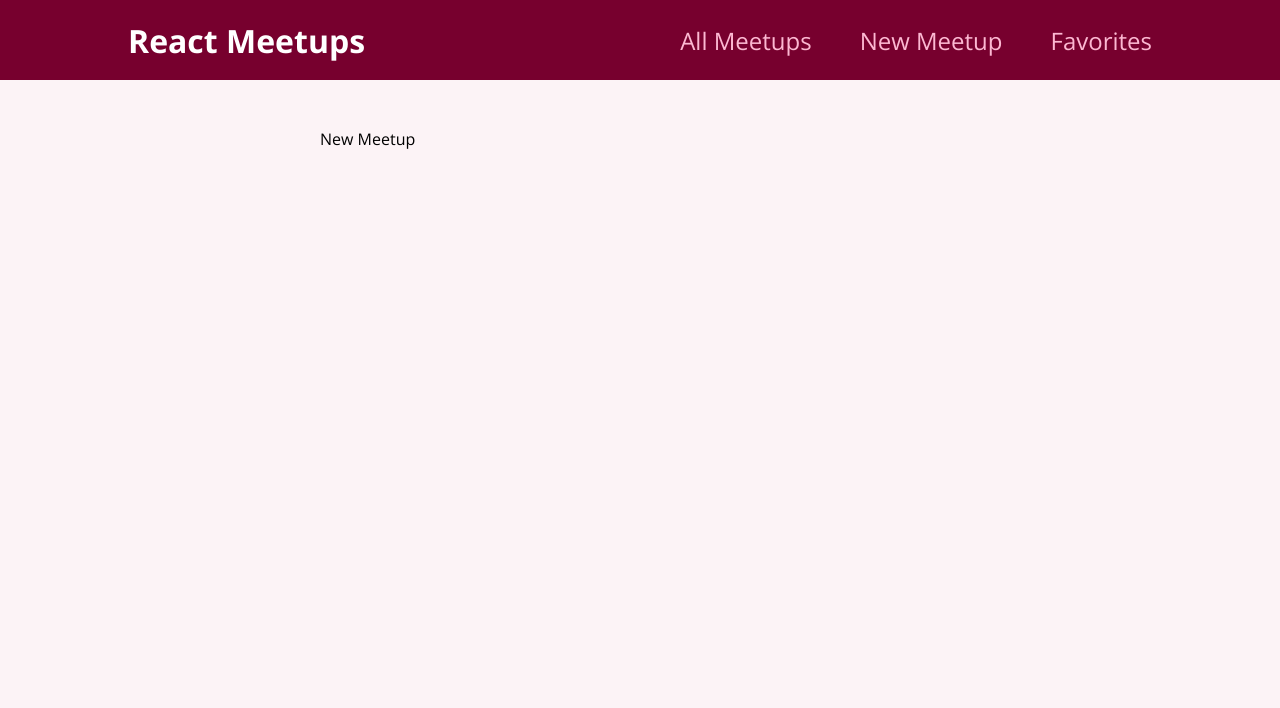
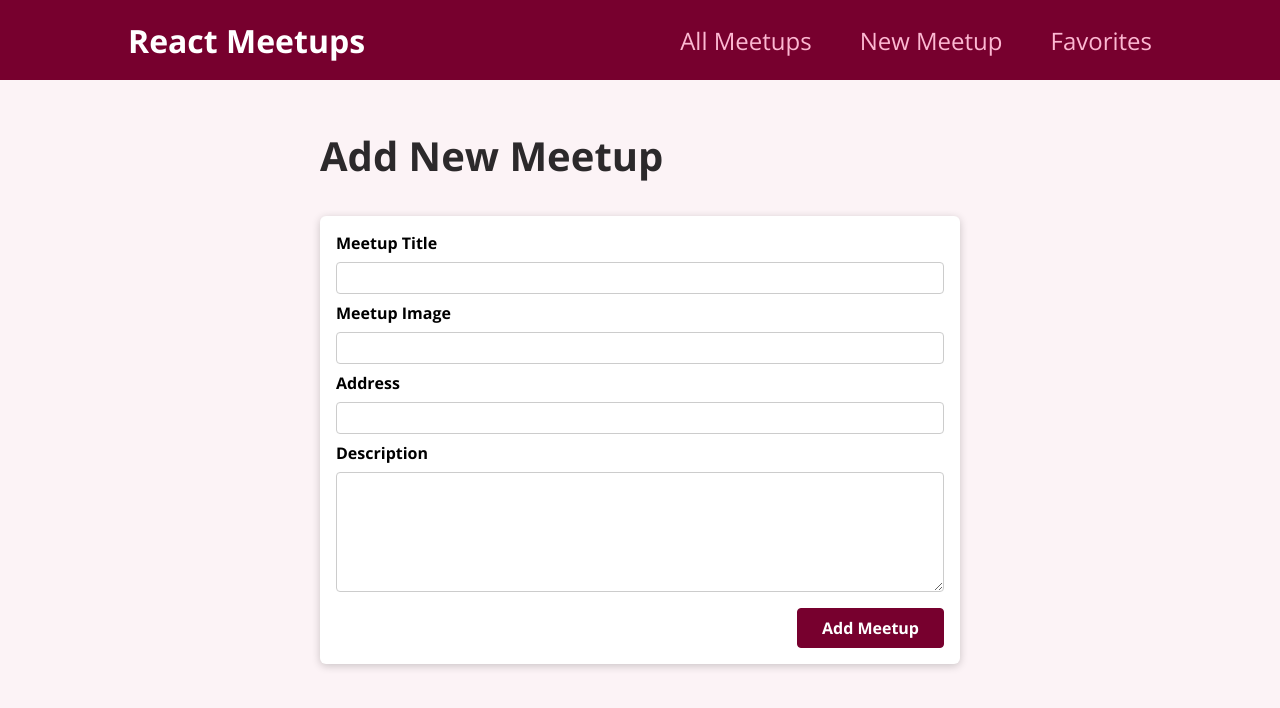
Before and after one commit to jock-citrus/my-react-app, a React (Create React App) app: page /new-meetup in a window 1280 px wide. Shown: the top 708 px of the page. Built offline with nearby package versions, Linux system fonts and the light colour scheme.

Commit message:
set up NewMeetupForm component and add to NewMeetup page

```diff
--- /dev/null
+++ b/src/components/meetups/NewMeetupForm.js
@@ -0,0 +1,30 @@
+import Card from '../ui/Card';
+import classes from './NewMeetupForm.module.css';
+
+function NewMeetupForm() {
+  return <Card>
+    <form className={classes.form}>
+      <div className={classes.control}>
+        <label htmlFor="title">Meetup Title</label>
+        <input type="text" required id="title" />
+      </div>
+      <div className={classes.control}>
+        <label htmlFor="image">Meetup Image</label>
+        <input type="url" required id="image" />
+      </div>
+      <div className={classes.control}>
+        <label htmlFor="address">Address</label>
+        <input type="text" required id="address" />
+      </div>
+      <div className={classes.control}>
+        <label htmlFor="description">Description</label>
+        <textarea rows="5" required id="description"></textarea>
+      </div>
+      <div className={classes.actions}>
+        <button>Add Meetup</button>
+      </div>
+    </form>
+  </Card>
+}
+
+export default NewMeetupForm;
--- /dev/null
+++ b/src/components/meetups/NewMeetupForm.module.css
@@ -0,0 +1,45 @@
+.form {
+  padding: 1rem;
+}
+
+.control {
+  margin-bottom: 0.5rem;
+}
+
+.control label {
+  display: block;
+  font-weight: bold;
+  margin-bottom: 0.5rem;
+}
+
+.control input,
+.control textarea {
+  display: block;
+  font: inherit;
+  border-radius: 4px;
+  border: 1px solid #ccc;
+  padding: 0.25rem;
+  width: 100%;
+}
+
+.actions {
+  margin-top: 1rem;
+  text-align: right;
+}
+
+.actions button {
+  font: inherit;
+  cursor: pointer;
+  background-color: #77002e;
+  color: white;
+  padding: 0.5rem 1.5rem;
+  border: 1px solid #77002e;
+  border-radius: 4px;
+  font-weight: bold;
+}
+
+.actions button:hover,
+.actions button:active {
+  background-color: #a50e48;
+  border-color: #a50e48;
+}
--- a/src/pages/NewMeetup.js
+++ b/src/pages/NewMeetup.js
@@ -1,5 +1,10 @@
+import NewMeetupForm from '../components/meetups/NewMeetupForm';
+
 function NewMeetupPage() {
-return <div>New Meetup</div>
+return <section>
+  <h1>Add New Meetup</h1>
+  <NewMeetupForm />
+</section>
 }
 
 export default NewMeetupPage;
```
